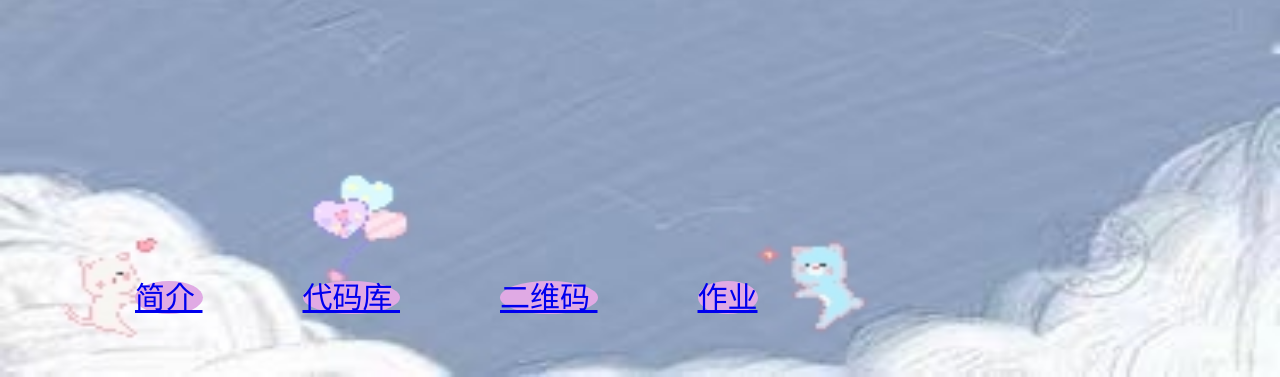
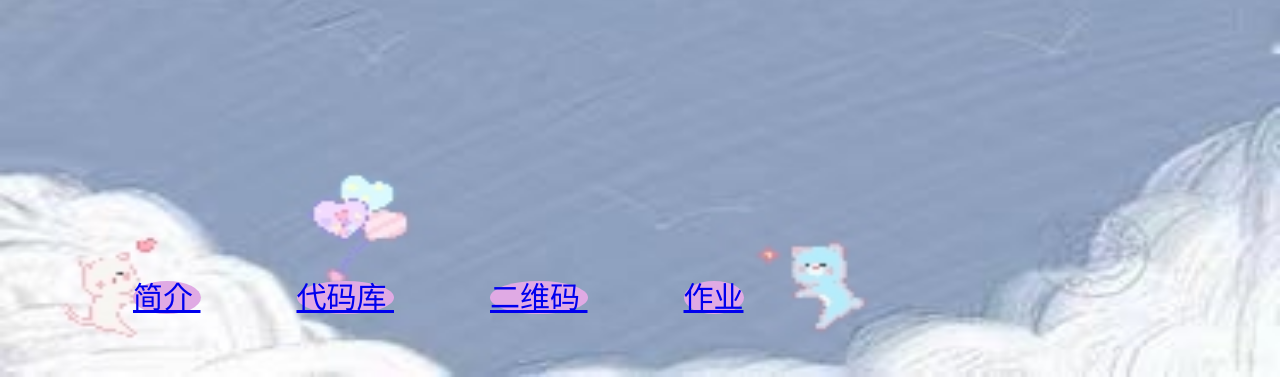
Before and after one commit to zhouxiaozhuan/zhouxiaozhuan.github.io, a plain HTML site: page index.html in a window 1280 px wide. Shown: the part 423-800 px from the top of the page. Drawn offline with Linux system fonts and the light colour scheme.

Commit message:
Update index.html

```diff
--- a/index.html
+++ b/index.html
@@ -47,7 +47,7 @@
 
         }
         ul li{
-            margin:50px;
+            margin:48px;
             color:rgb(241, 243, 231);
 	    font-family: 楷体;
             background-color:hsl(296, 52%, 78%);
```
